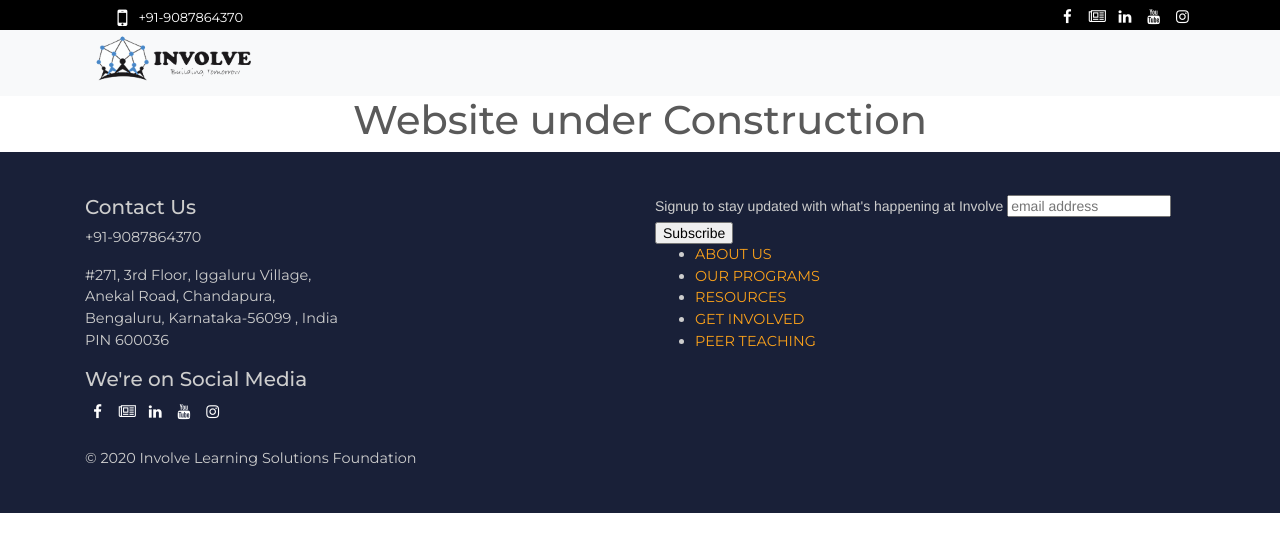
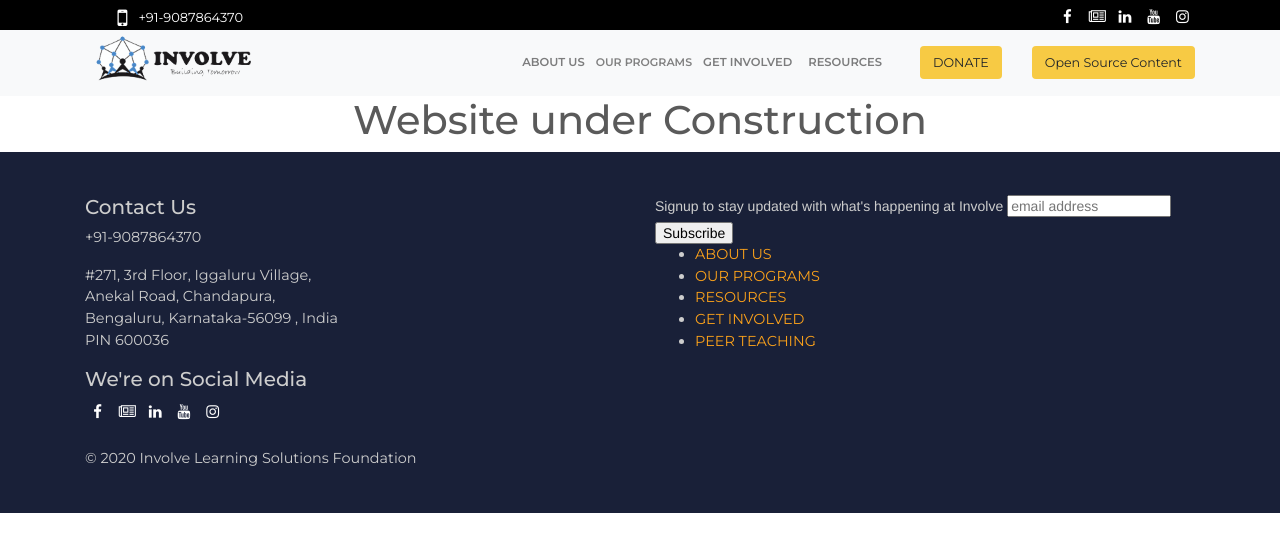
Before and after one commit to Involve-Edu/involveedupublic, a Jekyll site: the page built from index-wip.md, in a window 1280 px wide. Shown: the top 552 px of the page. Built offline with Jekyll 4.4.1, drawn with Linux system fonts in a browser that asks for light colours; comment, search, counter and statistics services are not loaded.

Commit message:
Update header.html

```diff
--- a/_includes/header.html
+++ b/_includes/header.html
@@ -19,7 +19,7 @@
             <button class="navbar-toggler" type="button" data-toggle="collapse" data-target="#navbarCollapse" aria-controls="navbarCollapse" aria-expanded="false" aria-label="Toggle navigation">
                 <span class="navbar-toggler-icon"></span>
             </button>
-            <!-- <div class="collapse navbar-collapse" id="navbarCollapse">
+             <div class="collapse navbar-collapse" id="navbarCollapse">
                 <ul class="navbar-nav ml-auto">
                     <li class="nav-item">
                         <a class="nav-link" href="about-us">ABOUT US</a>
@@ -43,7 +43,7 @@
                         <a href="https://bit.ly/LCSession" class="btn custom-btn donate-menu-btn">Open Source Content</a>
                     </li>
                 </ul>
-            </div> -->
+            </div>
         </div>
     </nav>
 </header>
```
